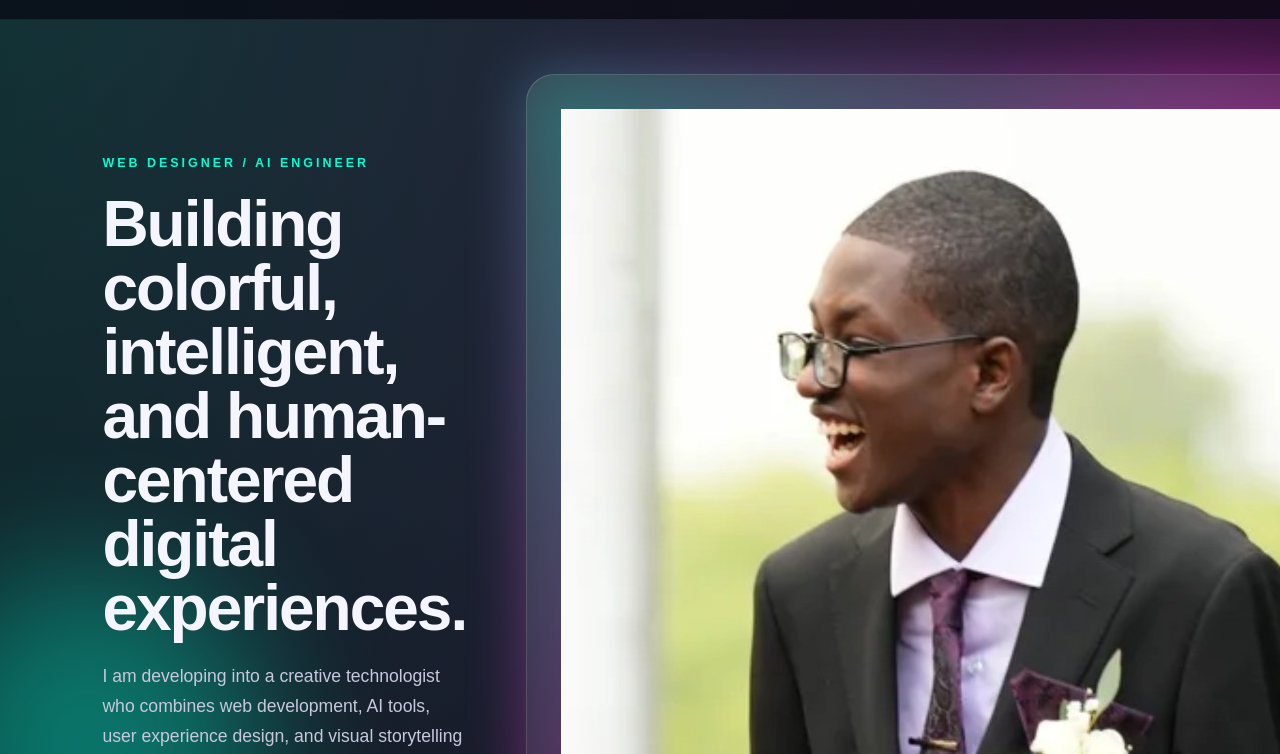
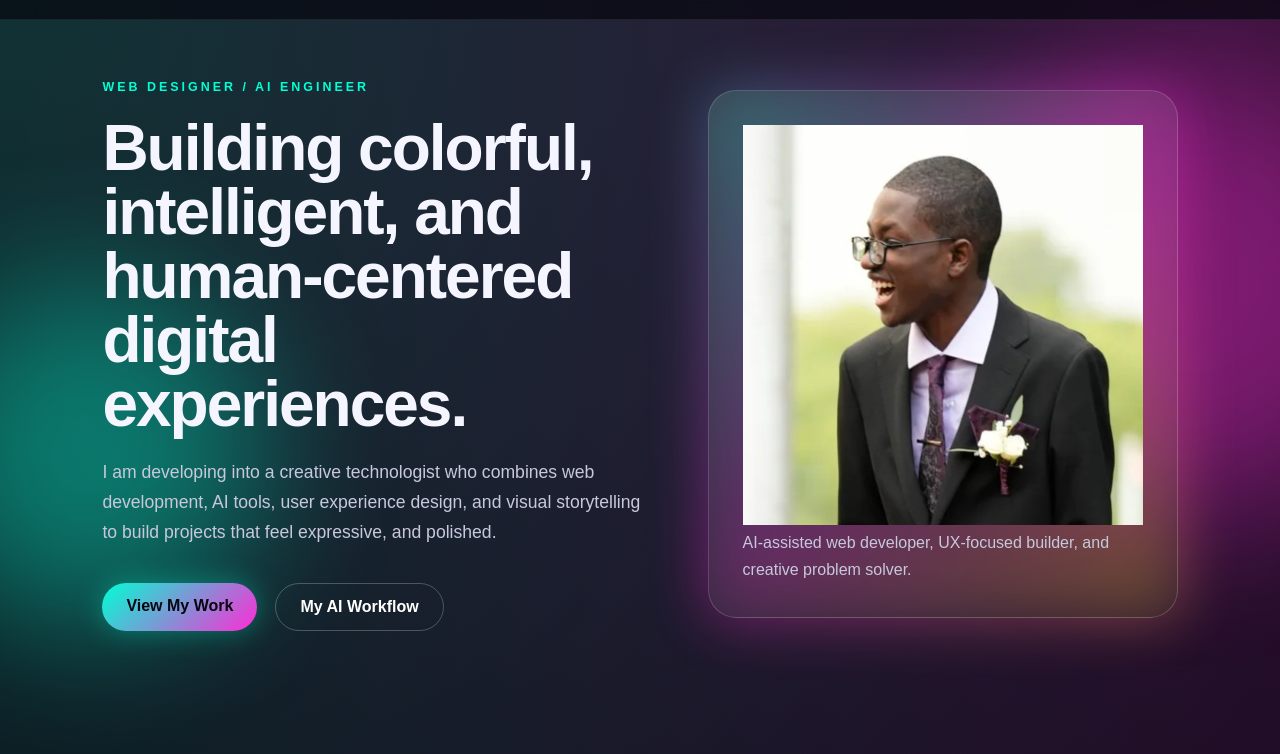
Before and after one commit to KofiKarikariBonsuJr/portfolio-site, a plain HTML site: page index.html in a window 1280 px wide. Shown: the part 46-800 px from the top of the page. Drawn offline with Linux system fonts and the light colour scheme.

Commit message:
Resize image

```diff
--- a/index.html
+++ b/index.html
@@ -43,7 +43,7 @@
 
     <div class="hero-card reveal">
       <div class="card-glow"></div>
-      <img src="1747483037902.png" alt="Kofi Bonsu">
+      <img src="1747483037902.png" alt="Kofi Bonsu" style="width:400px;height:400px;">
       <p>
         AI-assisted web developer, UX-focused builder, and creative problem solver.
       </p>
```
